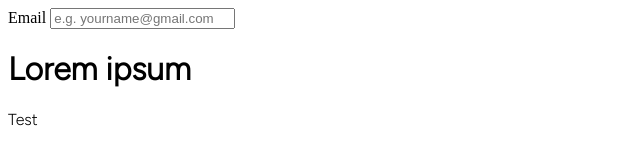
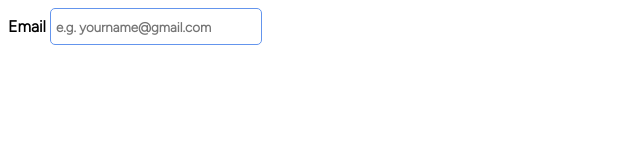
Before and after one commit to asbhogal/jQuery-Form-Validation-Project, a plain HTML site: page index.html in a window 1280 px wide. Shown: the whole page, without its empty margins (0-640 px from the left). Drawn offline with Linux system fonts and the light colour scheme.

Commit message:
amendments

```diff
--- a/index.html
+++ b/index.html
@@ -10,7 +10,5 @@
     <body>
         <label for="email">Email</label>
         <input type="text" name="email" id="email" placeholder="e.g. yourname@gmail.com">
-        <h1>Lorem ipsum</h1>
-        <p>Test</p>
     </body>
 </html>
--- a/partials/_typography.scss
+++ b/partials/_typography.scss
@@ -1,6 +1,6 @@
 @import url('https://fonts.googleapis.com/css2?family=Figtree:wght@300&display=swap');
 
-h1 {
+* {
     font-family: 'Figtree', sans-serif;
     font-style: Regular;
     font-weight: 600;
--- a/style.scss
+++ b/style.scss
@@ -1 +1,9 @@
 @import 'partials/typography';
+
+input {
+    height: 25px;
+    padding: 5px;
+    border-radius: 5px;
+    border: 1px solid cornflowerblue;
+    width: 200px;
+}
```
Also changed, not shown: dist/style.css, 1 other file.
